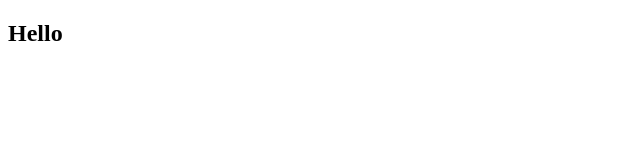
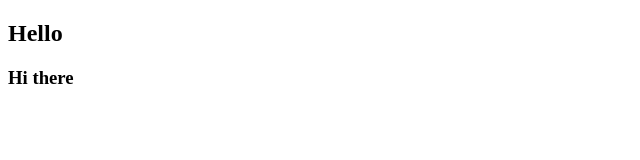
Before and after one commit to Nure/my-awesome-git, a plain HTML site: page index.html in a window 1280 px wide. Shown: the full height of the page, 0-640 px from the left. Drawn offline with Linux system fonts and the light colour scheme.

Commit message:
New line added

```diff
--- a/index.html
+++ b/index.html
@@ -7,5 +7,6 @@
 </head>
 <body>
     <h2>Hello</h2>
+    <h3>Hi there</h3>
 </body>
 </html>
```
